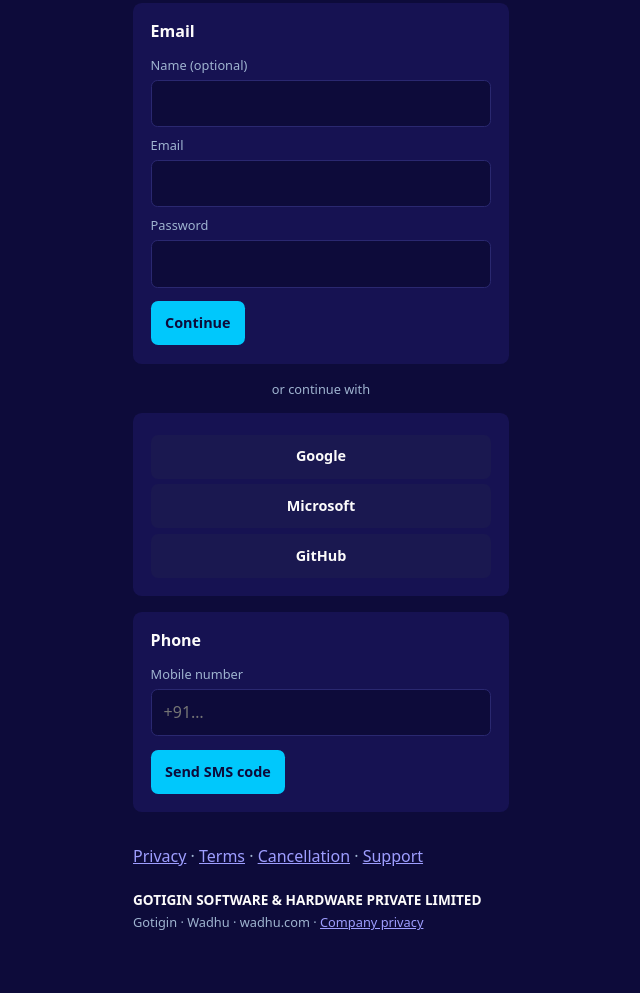
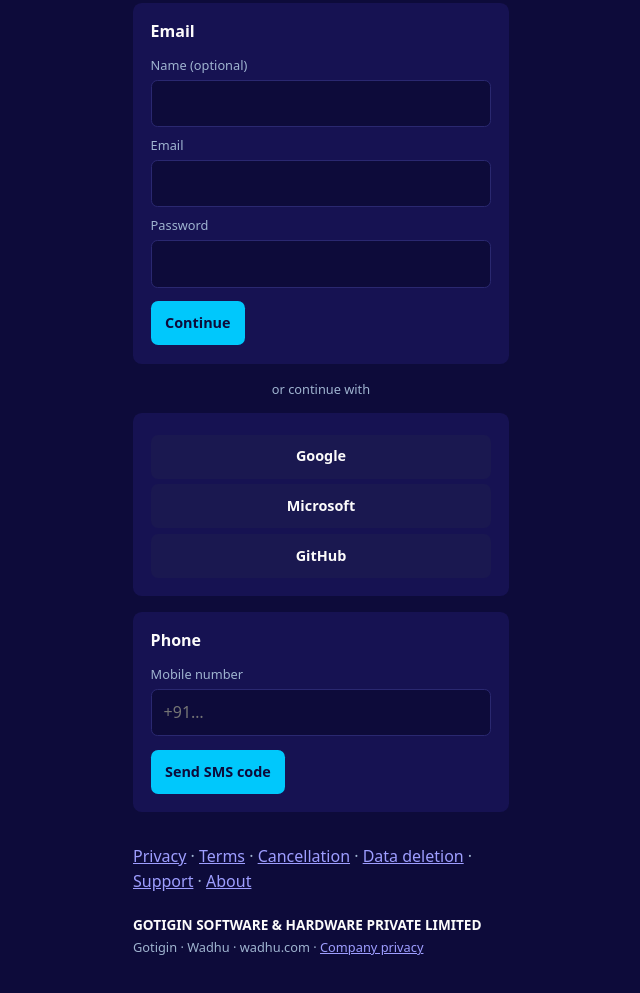
Before and after one commit to gotigin/wadhu, a website: page sites/wadhu/static/account/index.html in a window 1280 px wide. Shown: the part 243-1236 px from the top of the page, without its empty margins (319-959 px from the left). Drawn offline with Linux system fonts and the light colour scheme; no server answers.

Commit message:
Align account legal-nav with data deletion and About.
Co-authored-by: Cursor <cursoragent@cursor.com>

```diff
--- a/sites/wadhu/static/account/index.html
+++ b/sites/wadhu/static/account/index.html
@@ -123,7 +123,9 @@
       <a href="/privacy">Privacy</a> ·
       <a href="/terms">Terms</a> ·
       <a href="/cancellation">Cancellation</a> ·
-      <a href="/support">Support</a>
+      <a href="/data-deletion">Data deletion</a> ·
+      <a href="/support">Support</a> ·
+      <a href="/about">About</a>
     </p>
     <p class="legal-foot">
       <span class="legal-foot-company">GOTIGIN SOFTWARE &amp; HARDWARE PRIVATE LIMITED</span>
```
